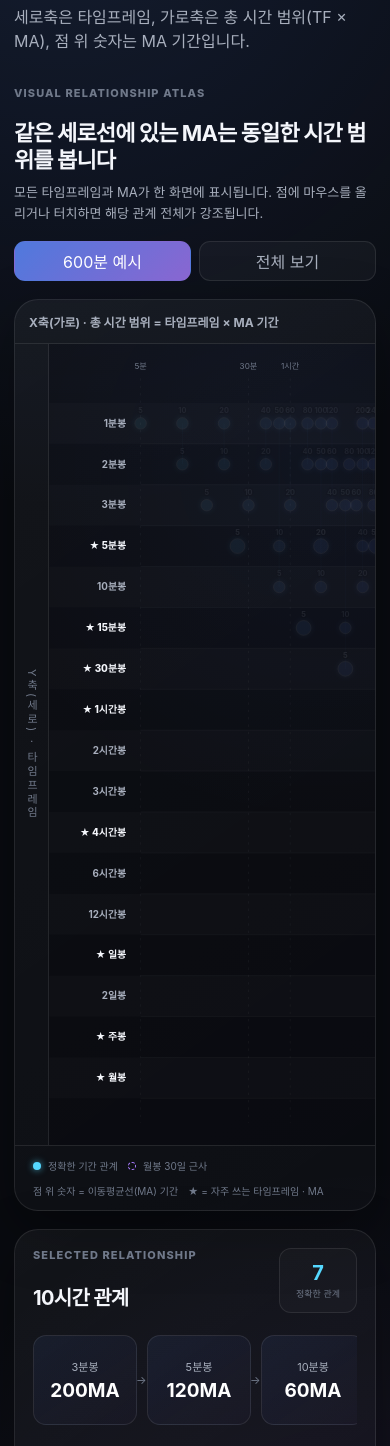
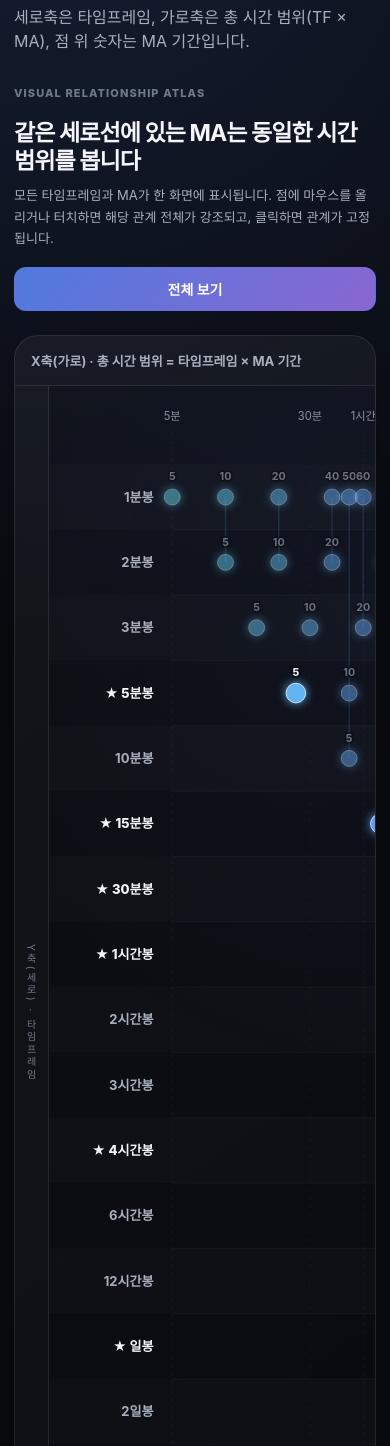
Before and after one commit to gwakmae/MA_Relationship_Lab, a plain HTML site: page index.html in a window 390 px wide. Shown: the part 138-1584 px from the top of the page. Drawn offline with Linux system fonts and the light colour scheme.

Commit message:
refactor: Update styles and map view constants
- Updated various styles and spacing across application components
- Adjusted CSS values to improve responsive design across different screen sizes
- Refactored map view by updating constants and SVG dimensions

- 컴포넌트 전반의 스타일 및 간격 업데이트
- 다양한 화면 크기에 맞춰 반응형 디자인 CSS 값을 조정
- 지도 뷰의 상수 및 SVG 치수를 업데이트하여 리팩토링

```diff
--- a/css/components.css
+++ b/css/components.css
@@ -489,7 +489,7 @@
    ====================================================== */
 
 .atlas-intro {
-    margin-bottom: 18px;
+    margin-bottom: 24px;
 
     display: flex;
     align-items: flex-end;
@@ -499,10 +499,10 @@
 
 .atlas-intro h2 {
     max-width: 720px;
-    margin-bottom: 9px;
+    margin-bottom: 10px;
 
     font-size:
-        clamp(22px, 3vw, 32px);
+        clamp(24px, 3vw, 34px);
 
     line-height: 1.2;
     letter-spacing: -0.04em;
@@ -513,7 +513,8 @@
 
     color: var(--text-2);
 
-    line-height: 1.6;
+    font-size: 14px;
+    line-height: 1.65;
 }
 
 .atlas-actions {
@@ -524,15 +525,18 @@
 }
 
 .atlas-action-button {
-    min-height: 40px;
-    padding: 0 14px;
+    min-height: 44px;
+    padding: 0 18px;
 
     color: var(--text-2);
     background:
         rgba(255, 255, 255, 0.035);
 
     border: 1px solid var(--border);
-    border-radius: 11px;
+    border-radius: 12px;
+
+    font-size: 14px;
+    font-weight: 700;
 
     cursor: pointer;
 
@@ -570,7 +574,7 @@
 }
 
 .atlas-axis-title {
-    padding: 17px 20px 13px;
+    padding: 20px 24px 16px;
 
     display: flex;
     align-items: center;
@@ -582,14 +586,14 @@
     border-bottom:
         1px solid var(--border);
 
-    font-size: 12px;
+    font-size: 13px;
     font-weight: 750;
 }
 
 .atlas-axis-title span {
     color: var(--text-3);
 
-    font-size: 10px;
+    font-size: 11px;
     font-weight: 500;
 }
 
@@ -608,7 +612,7 @@
     display: block;
 
     width: 100%;
-    min-width: 1080px;
+    min-width: 1400px;
     height: auto;
 
     background:
@@ -640,7 +644,7 @@
 .atlas-row-label {
     fill: #a8afbd;
 
-    font-size: 12px;
+    font-size: 14px;
     font-weight: 700;
 
     pointer-events: none;
@@ -657,9 +661,9 @@
 }
 
 .atlas-axis-tick text {
-    fill: #70798a;
+    fill: #8a93a4;
 
-    font-size: 10px;
+    font-size: 12px;
 
     pointer-events: none;
 }
@@ -668,9 +672,9 @@
 
 .atlas-family-line {
     stroke: var(--family-color);
-    stroke-width: 1.2;
+    stroke-width: 1.6;
 
-    opacity: 0.13;
+    opacity: 0.15;
 
     transition:
         opacity 180ms var(--ease),
@@ -678,18 +682,18 @@
 }
 
 .atlas-family-line.is-active {
-    stroke-width: 3;
-    opacity: 0.88;
+    stroke-width: 3.5;
+    opacity: 0.9;
 
     filter:
         drop-shadow(
-            0 0 5px
+            0 0 6px
             var(--family-color)
         );
 }
 
 .atlas-family-line.is-dimmed {
-    opacity: 0.018;
+    opacity: 0.03;
 }
 
 /* MA 노드 */
@@ -715,7 +719,7 @@
 
     filter:
         drop-shadow(
-            0 0 4px
+            0 0 5px
             var(--node-color)
         );
 
@@ -728,9 +732,9 @@
 }
 
 .atlas-node-label {
-    fill: #b7becc;
+    fill: #c3cad8;
 
-    font-size: 9px;
+    font-size: 11.5px;
     font-weight: 700;
 
     paint-order: stroke;
@@ -738,7 +742,7 @@
     stroke:
         rgba(9, 11, 16, 0.95);
 
-    stroke-width: 3px;
+    stroke-width: 3.5px;
     stroke-linejoin: round;
 
     pointer-events: none;
@@ -751,14 +755,14 @@
 .atlas-node:hover .atlas-node-circle,
 .atlas-node:focus .atlas-node-circle,
 .atlas-node.is-active .atlas-node-circle {
-    r: 10;
+    r: 12;
 
     stroke: white;
     stroke-width: 2;
 
     filter:
         drop-shadow(
-            0 0 10px
+            0 0 12px
             var(--node-color)
         );
 }
@@ -767,7 +771,7 @@
 .atlas-node:focus .atlas-node-label,
 .atlas-node.is-active .atlas-node-label {
     fill: white;
-    font-size: 11px;
+    font-size: 13.5px;
 }
 
 .atlas-node.is-active {
@@ -775,7 +779,7 @@
 }
 
 .atlas-node.is-dimmed {
-    opacity: 0.08;
+    opacity: 0.1;
 }
 
 .atlas-node.approximate
@@ -790,30 +794,30 @@
 /* 아틀라스 범례 */
 
 .atlas-legend {
-    min-height: 48px;
-    padding: 12px 18px;
+    min-height: 56px;
+    padding: 14px 22px;
 
     display: flex;
     align-items: center;
     flex-wrap: wrap;
-    gap: 18px;
+    gap: 24px;
 
     color: var(--text-3);
 
     border-top: 1px solid var(--border);
 
-    font-size: 10px;
+    font-size: 12px;
 }
 
 .atlas-legend span {
     display: inline-flex;
     align-items: center;
-    gap: 7px;
+    gap: 8px;
 }
 
 .legend-dot {
-    width: 8px;
-    height: 8px;
+    width: 10px;
+    height: 10px;
 
     display: inline-block;
 
@@ -839,9 +843,9 @@
 /* 선택한 관계 상세 */
 
 .atlas-family-details {
-    min-height: 180px;
-    margin-top: 18px;
-    padding: 24px;
+    min-height: 200px;
+    margin-top: 20px;
+    padding: 28px;
 }
 
 .atlas-detail-header {
@@ -854,13 +858,13 @@
 .atlas-detail-header h2 {
     margin-bottom: 0;
 
-    font-size: 25px;
+    font-size: 27px;
     letter-spacing: -0.035em;
 }
 
 .atlas-family-count {
-    min-width: 92px;
-    padding: 12px;
+    min-width: 104px;
+    padding: 14px;
 
     background:
         rgba(255, 255, 255, 0.025);
@@ -878,23 +882,23 @@
 
 .atlas-family-count strong {
     color: var(--cyan);
-    font-size: 24px;
+    font-size: 26px;
 }
 
 .atlas-family-count span {
-    margin-top: 2px;
+    margin-top: 3px;
 
     color: var(--text-3);
 
-    font-size: 9px;
+    font-size: 10px;
 }
 
 .atlas-family-chain {
-    margin-top: 22px;
+    margin-top: 24px;
 
     display: flex;
     align-items: stretch;
-    gap: 10px;
+    gap: 12px;
 
     overflow-x: auto;
 }
@@ -902,9 +906,9 @@
 .atlas-family-item {
     position: relative;
 
-    flex: 0 0 118px;
-    min-height: 90px;
-    padding: 15px 12px;
+    flex: 0 0 140px;
+    min-height: 108px;
+    padding: 18px 14px;
 
     display: flex;
     flex-direction: column;
@@ -919,7 +923,7 @@
         );
 
     border: 1px solid var(--border);
-    border-radius: 13px;
+    border-radius: 14px;
 
     text-align: center;
 }
@@ -929,14 +933,14 @@
 
     position: absolute;
     top: 50%;
-    right: -10px;
+    right: -12px;
     z-index: 2;
 
-    width: 10px;
+    width: 12px;
 
     color: var(--text-3);
 
-    font-size: 11px;
+    font-size: 12px;
 
     transform:
         translateY(-50%);
@@ -944,21 +948,21 @@
 
 .atlas-family-item span {
     color: var(--text-2);
-    font-size: 11px;
+    font-size: 12px;
 }
 
 .atlas-family-item strong {
-    margin-top: 5px;
+    margin-top: 6px;
 
     color: white;
-    font-size: 19px;
+    font-size: 22px;
 }
 
 .atlas-family-item small {
-    margin-top: 5px;
+    margin-top: 6px;
 
     color: var(--orange);
-    font-size: 8px;
+    font-size: 10px;
 }
 
 .atlas-family-item.approximate {
@@ -969,8 +973,8 @@
 }
 
 .atlas-formula-explanation {
-    margin-top: 18px;
-    padding: 14px 16px;
+    margin-top: 20px;
+    padding: 16px 18px;
 
     color: var(--text-2);
     background: rgba(0, 0, 0, 0.18);
@@ -983,19 +987,19 @@
         Consolas,
         monospace;
 
-    font-size: 11px;
-    line-height: 1.75;
+    font-size: 12.5px;
+    line-height: 1.8;
 }
 
 .atlas-approximation-note {
-    margin: 12px 0 0;
+    margin: 14px 0 0;
 
     color: var(--orange);
-    font-size: 10px;
+    font-size: 11px;
 }
 
 .atlas-detail-empty {
-    min-height: 130px;
+    min-height: 150px;
 
     display: flex;
     flex-direction: column;
@@ -1008,17 +1012,18 @@
 }
 
 .atlas-detail-empty strong {
-    margin-bottom: 8px;
+    margin-bottom: 10px;
 
     color: white;
-    font-size: 18px;
+    font-size: 19px;
 }
 
 .atlas-detail-empty p {
-    max-width: 430px;
+    max-width: 460px;
     margin-bottom: 0;
 
-    line-height: 1.6;
+    font-size: 13px;
+    line-height: 1.65;
 }
 
 /* ======================================================
@@ -1031,7 +1036,7 @@
 }
 
 .atlas-y-caption {
-    flex: 0 0 34px;
+    flex: 0 0 46px;
 
     display: flex;
     align-items: center;
@@ -1040,7 +1045,7 @@
     color: var(--text-3);
     border-right: 1px solid var(--border);
 
-    font-size: 11px;
+    font-size: 12px;
     letter-spacing: 0.25em;
     writing-mode: vertical-rl;
 }
@@ -1058,12 +1063,12 @@
 
 /* 비인기 노드는 기본적으로 옅게 */
 .atlas-node.is-minor:not(.is-active):not(.is-dimmed):not(:hover) {
-    opacity: 0.45;
+    opacity: 0.5;
 }
 
 /* 인기 노드는 크고 밝게 */
 .atlas-node.popular .atlas-node-circle {
-    r: 9;
+    r: 10.5;
 }
 
 .atlas-node.popular .atlas-node-label {
--- a/css/responsive.css
+++ b/css/responsive.css
@@ -121,12 +121,12 @@
     }
 
     .atlas-svg {
-        width: 1080px;
-        min-width: 1080px;
+        width: 1400px;
+        min-width: 1400px;
     }
 
     .atlas-family-details {
-        padding: 18px;
+        padding: 20px;
     }
 
     .atlas-detail-header {
@@ -134,11 +134,11 @@
     }
 
     .atlas-family-count {
-        min-width: 78px;
+        min-width: 88px;
     }
 
     .atlas-family-item {
-        flex-basis: 104px;
+        flex-basis: 124px;
     }
 }
 
@@ -185,7 +185,7 @@
     }
 
     .atlas-intro h2 {
-        font-size: 22px;
+        font-size: 23px;
     }
 
     .atlas-intro > div > p:last-child {
@@ -193,23 +193,29 @@
     }
 
     .atlas-axis-title {
-        padding: 13px 14px;
+        padding: 15px 16px;
     }
 
     .atlas-axis-title span {
         display: none;
     }
 
+    .atlas-y-caption {
+        flex-basis: 34px;
+        font-size: 10px;
+    }
+
     .atlas-legend {
-        gap: 10px;
+        gap: 12px;
+        font-size: 11px;
     }
 
     .atlas-detail-header h2 {
-        font-size: 20px;
+        font-size: 21px;
     }
 
     .atlas-family-count strong {
-        font-size: 20px;
+        font-size: 22px;
     }
 
     .atlas-family-chain {
--- a/js/mapView.js
+++ b/js/mapView.js
@@ -5,12 +5,12 @@ MALab.MapView = (() => {
     const core = MALab.Core;
     const store = MALab.Store;
 
-    const SVG_WIDTH = 1320;
-    const LEFT_MARGIN = 112;
-    const RIGHT_MARGIN = 36;
-    const TOP_MARGIN = 72;
-    const ROW_HEIGHT = 50;
-    const BOTTOM_MARGIN = 58;
+    const SVG_WIDTH = 1500;
+    const LEFT_MARGIN = 132;
+    const RIGHT_MARGIN = 56;
+    const TOP_MARGIN = 84;
+    const ROW_HEIGHT = 70;
+    const BOTTOM_MARGIN = 70;
 
     const AXIS_TICKS = [
         5,
@@ -28,7 +28,6 @@ MALab.MapView = (() => {
     let groups = new Map();
     let nodes = [];
     let pinnedDurationKey = null;
-    let defaultDurationKey = null;
 
     function createDurationKey(duration) {
         return String(duration);
@@ -202,14 +201,14 @@ MALab.MapView = (() => {
                     <g class="atlas-axis-tick">
                         <line
                             x1="${x}"
-                            y1="${TOP_MARGIN - 30}"
+                            y1="${TOP_MARGIN - 34}"
                             x2="${x}"
-                            y2="${graphHeight - 28}"
+                            y2="${graphHeight - 32}"
                         ></line>
 
                         <text
                             x="${x}"
-                            y="${TOP_MARGIN - 42}"
+                            y="${TOP_MARGIN - 48}"
                             text-anchor="middle"
                         >
                             ${formatAxisDuration(duration)}
@@ -261,8 +260,8 @@ MALab.MapView = (() => {
                                 atlas-row-label
                                 ${popular ? "popular" : ""}
                             "
-                            x="${LEFT_MARGIN - 18}"
-                            y="${y + 4}"
+                            x="${LEFT_MARGIN - 20}"
+                            y="${y + 5}"
                             text-anchor="end"
                         >
                             ${popular ? "★ " : ""}${timeframe.label}봉
@@ -350,18 +349,18 @@ MALab.MapView = (() => {
                     >
                         <circle
                             class="atlas-node-hit-area"
-                            r="19"
+                            r="26"
                         ></circle>
 
                         <circle
                             class="atlas-node-circle"
-                            r="7"
+                            r="8.5"
                         ></circle>
 
                         <text
                             class="atlas-node-label"
                             x="0"
-                            y="-13"
+                            y="-18"
                             text-anchor="middle"
                         >
                             ${node.period}
@@ -415,6 +414,8 @@ MALab.MapView = (() => {
                     <p>
                         MA 점에 마우스를 올리거나 터치하면
                         동일한 기간을 갖는 관계가 강조됩니다.
+                        점을 클릭하면 관계가 고정되고,
+                        전체 보기 버튼으로 해제할 수 있습니다.
                     </p>
                 </div>
             `;
@@ -649,41 +650,13 @@ MALab.MapView = (() => {
                 pinnedDurationKey = null;
                 applyHighlight(null);
             });
-
-        container
-            .querySelector(
-                "#atlas-example-focus"
-            )
-            .addEventListener("click", () => {
-                pinnedDurationKey =
-                    createDurationKey(600);
-
-                applyHighlight(
-                    pinnedDurationKey
-                );
-            });
     }
 
     function render(container) {
         createGraphData();
 
-        const state = store.getState().map;
-
-        const source =
-            core.getTimeframe(
-                state.sourceTimeframeId
-            );
-
-        defaultDurationKey =
-            createDurationKey(
-                source.minutes *
-                state.sourceMA
-            );
-
-        pinnedDurationKey =
-            groups.has(defaultDurationKey)
-                ? defaultDurationKey
-                : createDurationKey(600);
+        // 기본 상태는 항상 전체 보기입니다.
+        pinnedDurationKey = null;
 
         const graphHeight =
             getGraphHeight();
@@ -703,25 +676,18 @@ MALab.MapView = (() => {
                     <p>
                         모든 타임프레임과 MA가 한 화면에
                         표시됩니다. 점에 마우스를 올리거나
-                        터치하면 해당 관계 전체가 강조됩니다.
+                        터치하면 해당 관계 전체가 강조되고,
+                        클릭하면 관계가 고정됩니다.
                     </p>
                 </div>
 
                 <div class="atlas-actions">
                     <button
-                        id="atlas-example-focus"
+                        id="atlas-clear-focus"
                         class="
                             atlas-action-button
                             primary
                         "
-                        type="button"
-                    >
-                        600분 예시
-                    </button>
-
-                    <button
-                        id="atlas-clear-focus"
-                        class="atlas-action-button"
                         type="button"
                     >
                         전체 보기
@@ -808,7 +774,7 @@ MALab.MapView = (() => {
         `;
 
         bindGraphEvents(container);
-        applyHighlight(pinnedDurationKey);
+        applyHighlight(null);
     }
 
     return Object.freeze({
```
